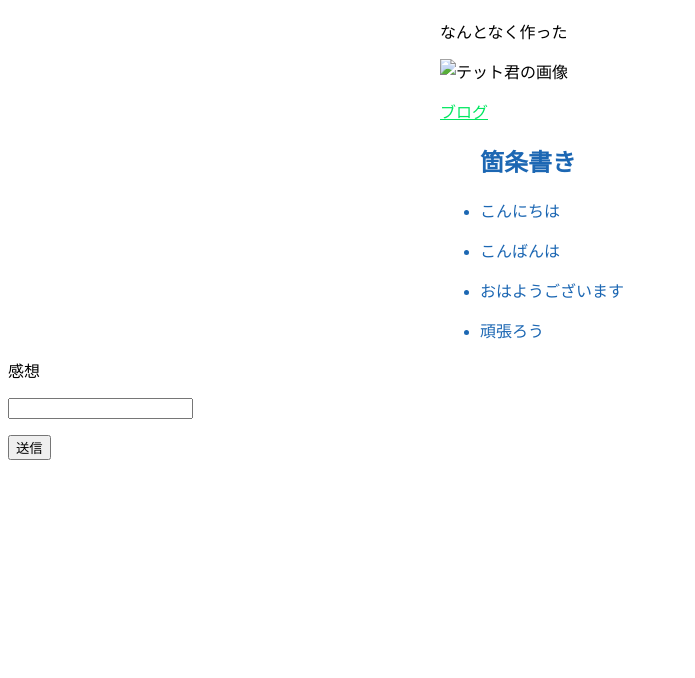
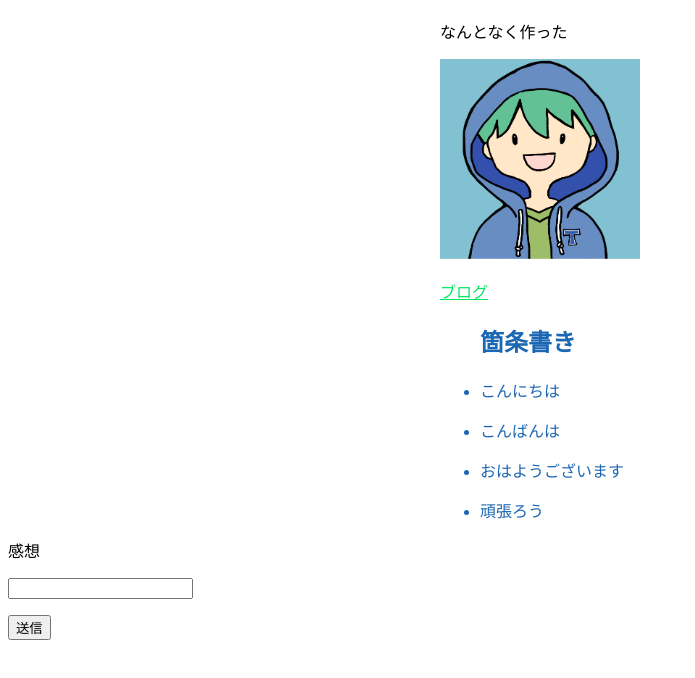
Before and after one commit to tet39466/tetkenmid, a plain HTML site: page index.html in a window 1280 px wide. Shown: the part 70-748 px from the top of the page, without its empty margins (0-695 px from the left). Drawn offline with Linux system fonts and the light colour scheme.

Commit message:
Update index.html

```diff
--- a/index.html
+++ b/index.html
@@ -10,7 +10,7 @@
 <div class="comm">
   <h1>お試し</h1>
   <p>なんとなく作った</p>
-  <img src="画像/テット君.png" width="200" height="200" alt="テット君の画像">
+  <img src="テット君.png" width="200" height="200" alt="テット君の画像">
   <a href="https://ameblo.jp/tetkenmid/" target="_blank"><p>ブログ</p></a>
 
 <ul>
```
